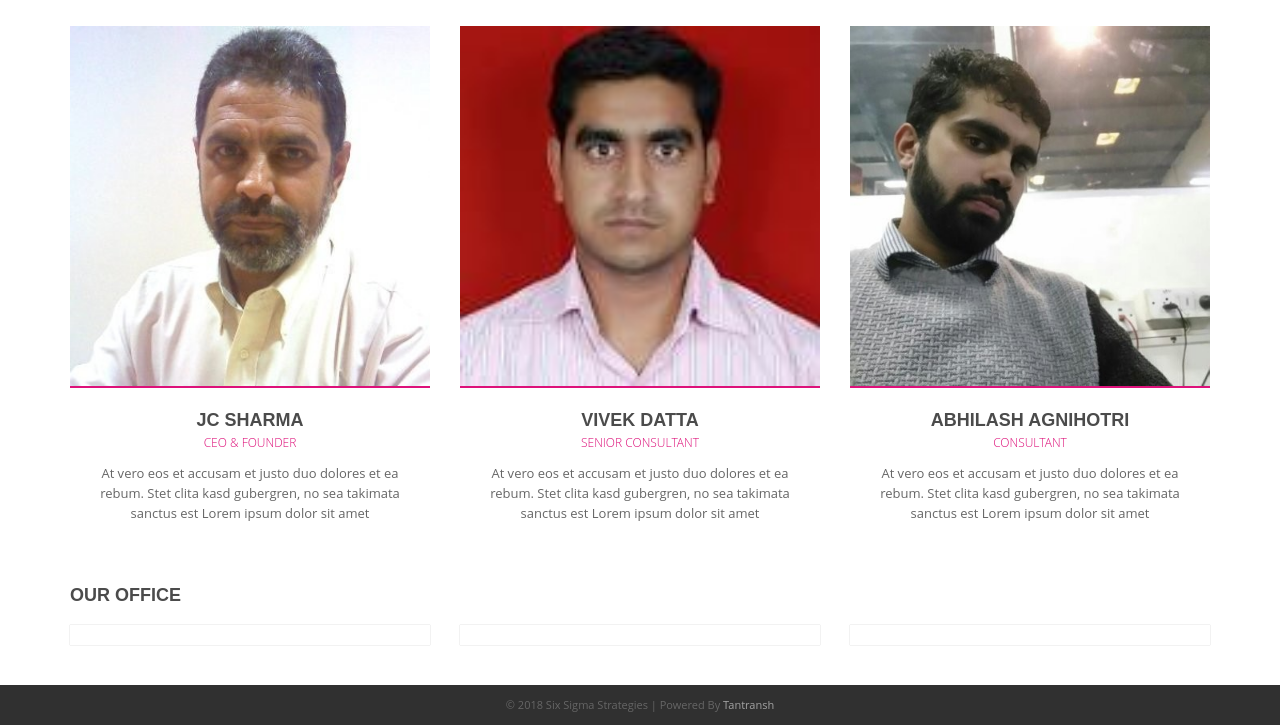
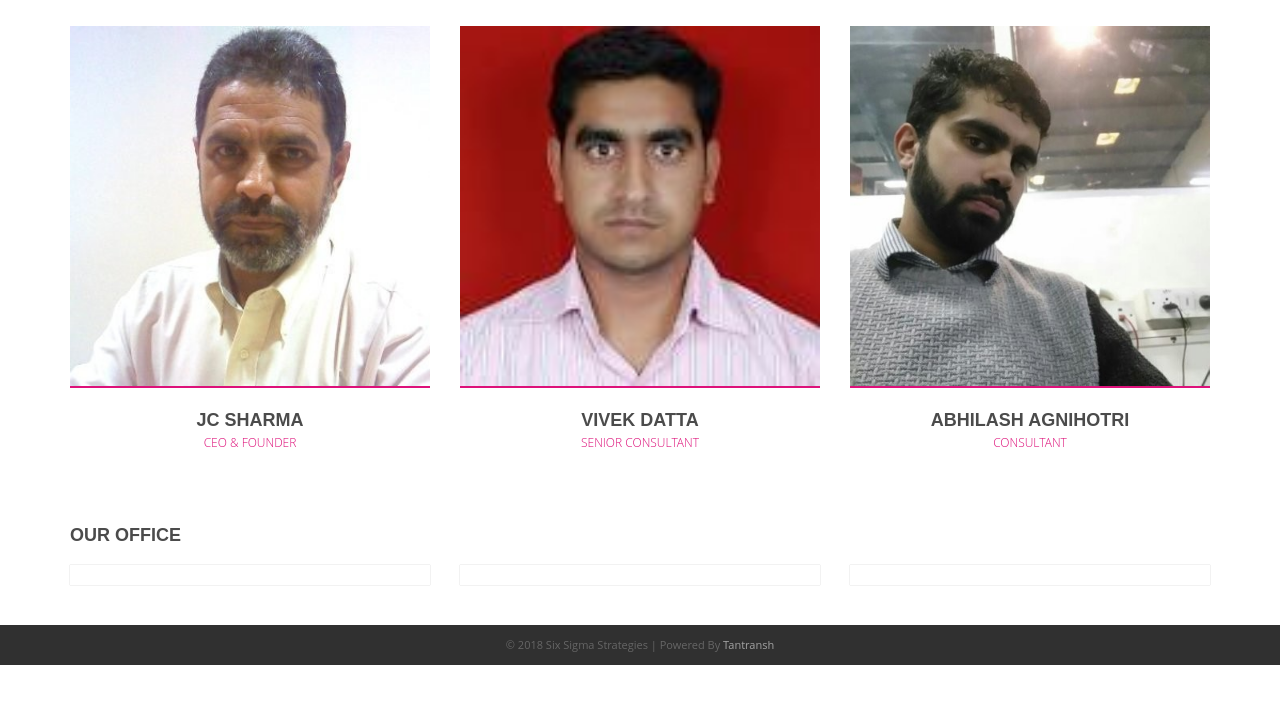
Before and after one commit to hkaysharma/3S, a plain HTML site: page team.html in a window 1280 px wide. Shown: the part 329-1054 px from the top of the page. After the commit the page ends 994 px from the top, so only its background shows below. Drawn offline with Linux system fonts and the light colour scheme.

Commit message:
training

```diff
--- a/team.html
+++ b/team.html
@@ -744,8 +744,8 @@
                                         CEO &amp; Founder
                                     </div>
                                     <div class="team-member-short-bio">
-                                        At vero eos et accusam et justo duo dolores et ea rebum. Stet clita kasd gubergren, no sea takimata sanctus est Lorem ipsum
-                                        dolor sit amet
+                                        <!-- At vero eos et accusam et justo duo dolores et ea rebum. Stet clita kasd gubergren, no sea takimata sanctus est Lorem ipsum
+                                        dolor sit amet -->
                                     </div>
                                 </div>
                             </div>
@@ -776,8 +776,8 @@
                                         Senior Consultant
                                     </div>
                                     <div class="team-member-short-bio">
-                                        At vero eos et accusam et justo duo dolores et ea rebum. Stet clita kasd gubergren, no sea takimata sanctus est Lorem ipsum
-                                        dolor sit amet
+                                        <!-- At vero eos et accusam et justo duo dolores et ea rebum. Stet clita kasd gubergren, no sea takimata sanctus est Lorem ipsum
+                                        dolor sit amet -->
                                     </div>
                                 </div>
                             </div>
@@ -808,8 +808,8 @@
                                         Consultant
                                     </div>
                                     <div class="team-member-short-bio">
-                                        At vero eos et accusam et justo duo dolores et ea rebum. Stet clita kasd gubergren, no sea takimata sanctus est Lorem ipsum
-                                        dolor sit amet
+                                        <!-- At vero eos et accusam et justo duo dolores et ea rebum. Stet clita kasd gubergren, no sea takimata sanctus est Lorem ipsum
+                                        dolor sit amet -->
                                     </div>
                                 </div>
                             </div>
```
